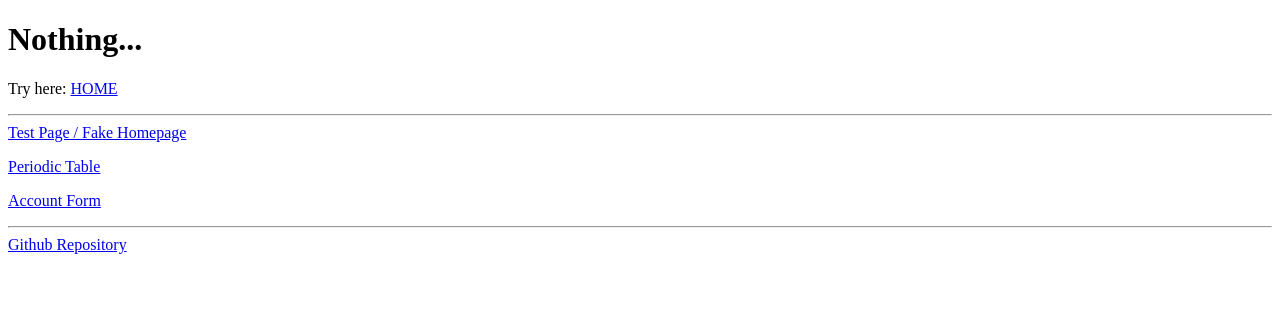
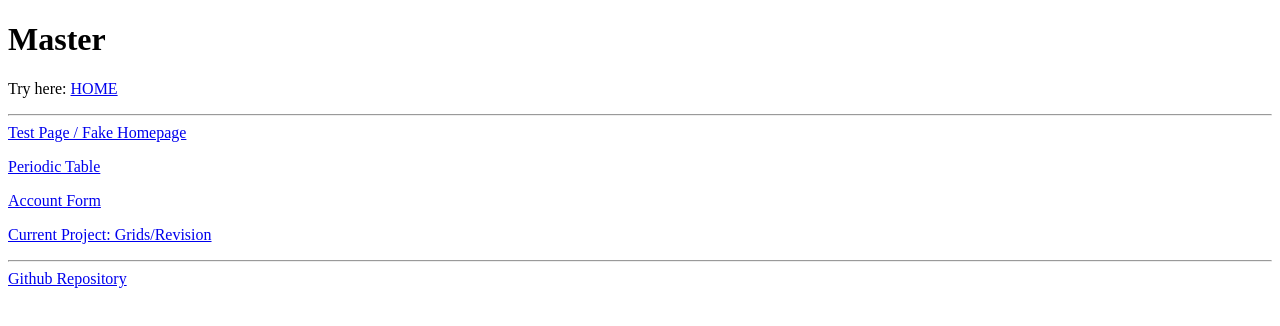
Before and after one commit to FabLong/FabLong.github.io, a plain HTML site: page index.html in a window 1280 px wide. Drawn offline with Linux system fonts and the light colour scheme.

Commit message:
Update Master page to include: Grid/Revision link

```diff
--- a/index.html
+++ b/index.html
@@ -5,13 +5,14 @@
 
 
 <body>
-<h1>Nothing...</h1>
+<h1>Master</h1>
 <p>Try here:
 <a href="https://fablong.github.io/home">HOME</a></p>
 <hr>
 <a href="https://fablong.github.io/TestPage" target="_blank">Test Page / Fake Homepage</a></p>
 <a href="https://fablong.github.io/PeriodicTable" target="_blank">Periodic Table</a></p>
 <a href="https://fablong.github.io/Forms" target="_blank">Account Form</a></p>
+<a href="https://fablong.github.io/Grid" target="_blank">Current Project: Grids/Revision</a></p>
 <hr>
 <a href="https://github.com/FabLong/FabLong.github.io" target="_blank">Github Repository</a></p>
 </body>
```
